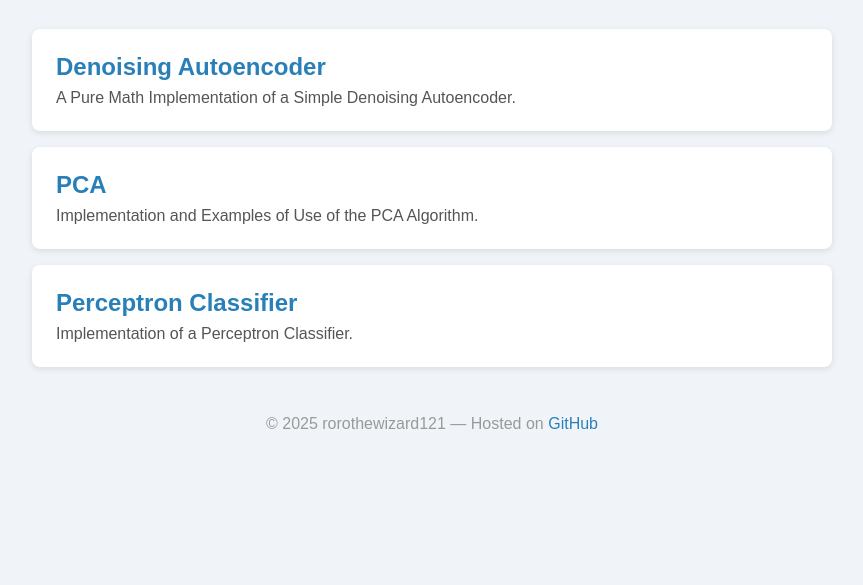
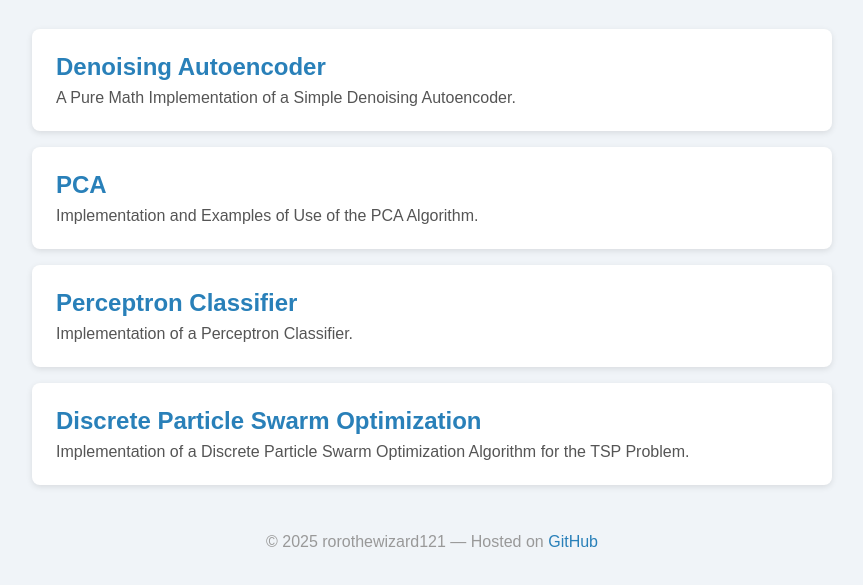
Before and after one commit to rorothewizard121/rorothewizard121.github.io, a plain HTML site: page index.html in a window 1280 px wide. Shown: the part 133-718 px from the top of the page, without its empty margins (208-1071 px from the left). Drawn offline with Linux system fonts and the light colour scheme.

Commit message:
Update index.html

```diff
--- a/index.html
+++ b/index.html
@@ -25,8 +25,11 @@
       <h2><a href="https://github.com/rorothewizard121/perceptron-classifier" target="_blank">Perceptron Classifier</a></h2>
       <p>Implementation of a Perceptron Classifier.</p>
     </li>
+    <li class="project">
+      <h2><a href="https://github.com/rorothewizard121/traveling-salesman-dpso" target="_blank">Discrete Particle Swarm Optimization</a></h2>
+      <p>Implementation of a Discrete Particle Swarm Optimization Algorithm for the TSP Problem.</p>
+    </li>
   </ul>
-
   <footer>
     &copy; 2025 rorothewizard121 — Hosted on <a href="https://github.com/rorothewizard121" target="_blank">GitHub</a>
   </footer>
```
